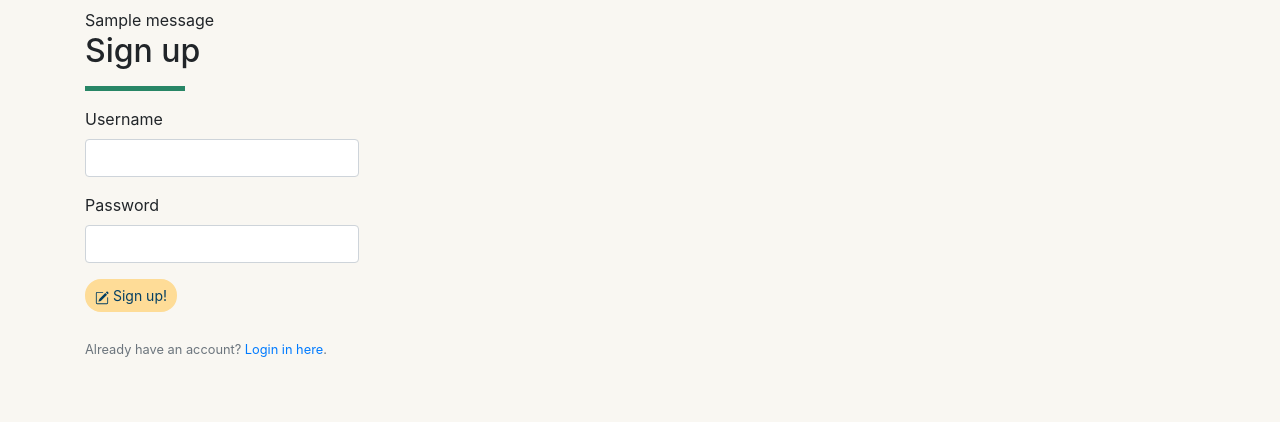
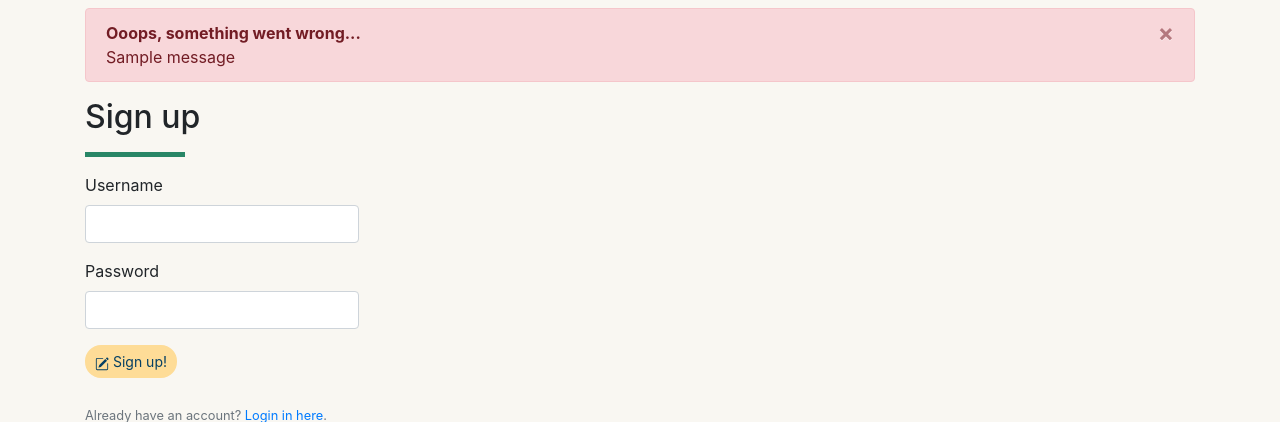
Before and after one commit to p0wen/shelter, a Flask app: page /signup in a window 1280 px wide. Shown: the part 56-478 px from the top of the page. Run offline with Flask 2, Linux system fonts and the light colour scheme; one stand-in notice (Sample message) is shown; a database or web service that is not in the repository returns one stand-in record (values such as "Sample title"); some libraries are stand-ins or nearby versions.

Commit message:
fix: style flash messages and adapt texts for user feedback

```diff
--- a/app.py
+++ b/app.py
@@ -92,7 +92,7 @@ def signup():
             session['username'] = request.form['username']
             return redirect(url_for('index'))
         else:
-            flash("That username already exists! Try another one")
+            flash("... your chosen username already exists! Try another one.")
             return render_template('signup.html', categories=list(categories.find()))
     return render_template('signup.html', categories=list(categories.find()))
 
@@ -117,10 +117,10 @@ def login():
                 session['username'] = request.form['username']
                 return redirect(url_for('index'))
             else:
-                flash("Wrong password")
+                flash("... it seems like you entered the wrong password")
                 return redirect(url_for('login'))
 
-        flash("User does not exist")
+        flash("... are you sure thats your username?")
         return redirect(url_for('login'))
     return render_template('login.html', categories=list(categories.find()))
 
--- a/templates/signup.html
+++ b/templates/signup.html
@@ -4,12 +4,17 @@
 {% with messages = get_flashed_messages() %}
     {% if messages %}
         {% for message in messages %}
-            <!-- Do something with the message -->
-            {{ message }}
-
+            <div class="alert alert-danger alert-dismissible fade show" role="alert">
+                <strong>Ooops, something went wrong...</strong><br>
+                {{ message }}
+                <button type="button" class="close" data-dismiss="alert" aria-label="Close">
+                    <span aria-hidden="true">&times;</span>
+                </button>
+            </div>
         {% endfor %}
     {% endif %}
 {% endwith %}
+
 
 <h2>Sign up</h2>
 <div class="h2-spacer"></div>
```
Also changed, not shown: templates/login.html (+7 -3 lines).
